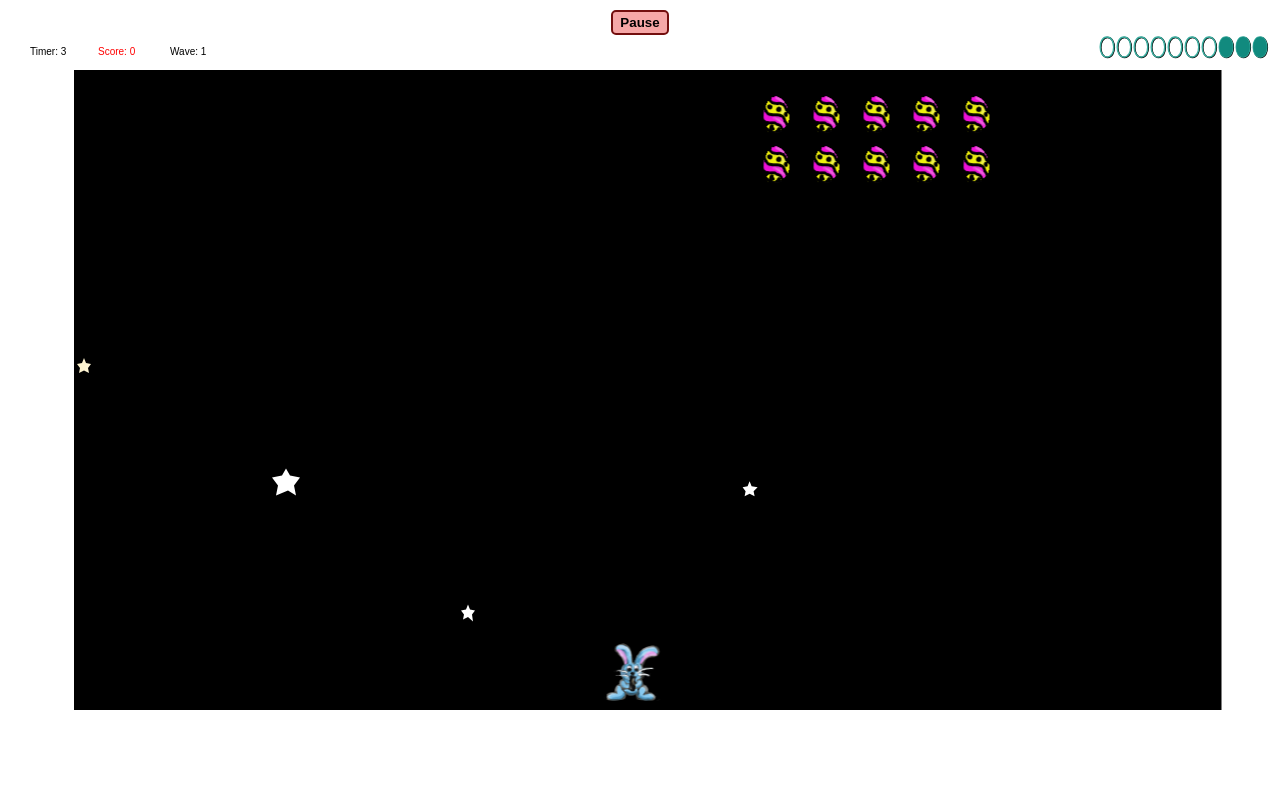
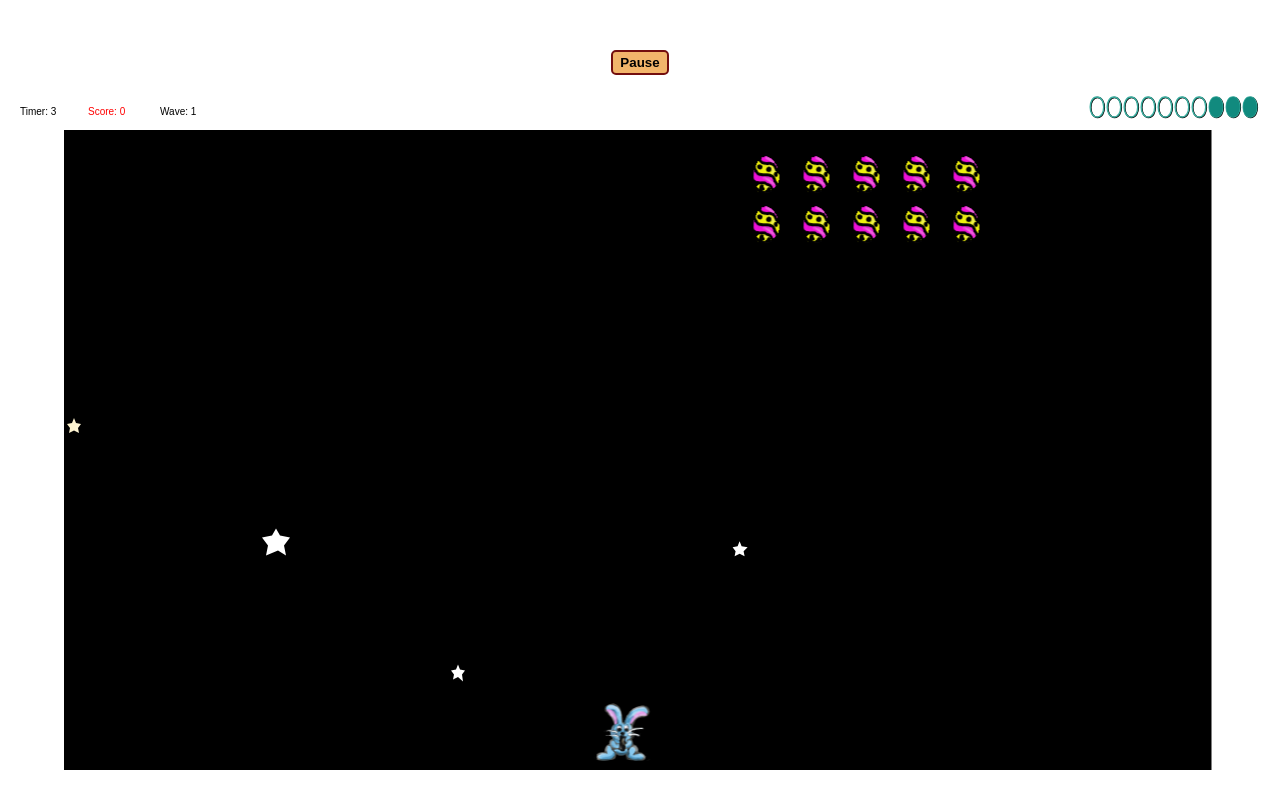
Before and after one commit to Lu-Smith/easter-mobile-game-vue, a Vue app: page / in a window 1280 px wide. Both pictures are taken after a click on the button "Start". Shown: the top 800 px of the page. Built offline with nearby package versions, Linux system fonts and the light colour scheme.

Commit message:
Updated styling in MainGame.vue

```diff
--- a/src/components/MainGame.vue
+++ b/src/components/MainGame.vue
@@ -1,14 +1,17 @@
 <template>
     <div class="gameContainer">
+        <div class="buttonsContainer">
             <button
             v-if="!playing && !game?.gameOver"
-        @click="startGame">Go</button>
+            @click="startGame"
+            class="go">Go</button>
             <button
             v-if="playing"
             @click="pauseGame">Pause</button>
             <button
             v-if="!playing"
             @click="newGame">Play Again</button>
+        </div>
         <canvas ref="gameCanvas"></canvas>
         <AssetsComponent />
     </div>
@@ -83,3 +86,31 @@ const pauseGame = () => {
 }
 
 </script>
+
+<style scoped>
+    .gameContainer {
+        display: flex;
+        align-items: center;
+        justify-content: center;
+        flex-direction: column;
+        gap: 20px;
+    }
+
+    .buttonsContainer {
+        display: flex;
+        align-items: center;
+        justify-content: center;
+        flex-direction: row;
+        gap: 20px;
+        margin-top: 40px;
+    }
+
+    button {
+        background-color: rgb(242, 181, 107);
+    }
+
+    .go {
+        background-color: rgb(193, 21, 21);
+        color: aliceblue;
+    }
+</style>
```
Lines whose indentation alone changed are shown as unchanged.
